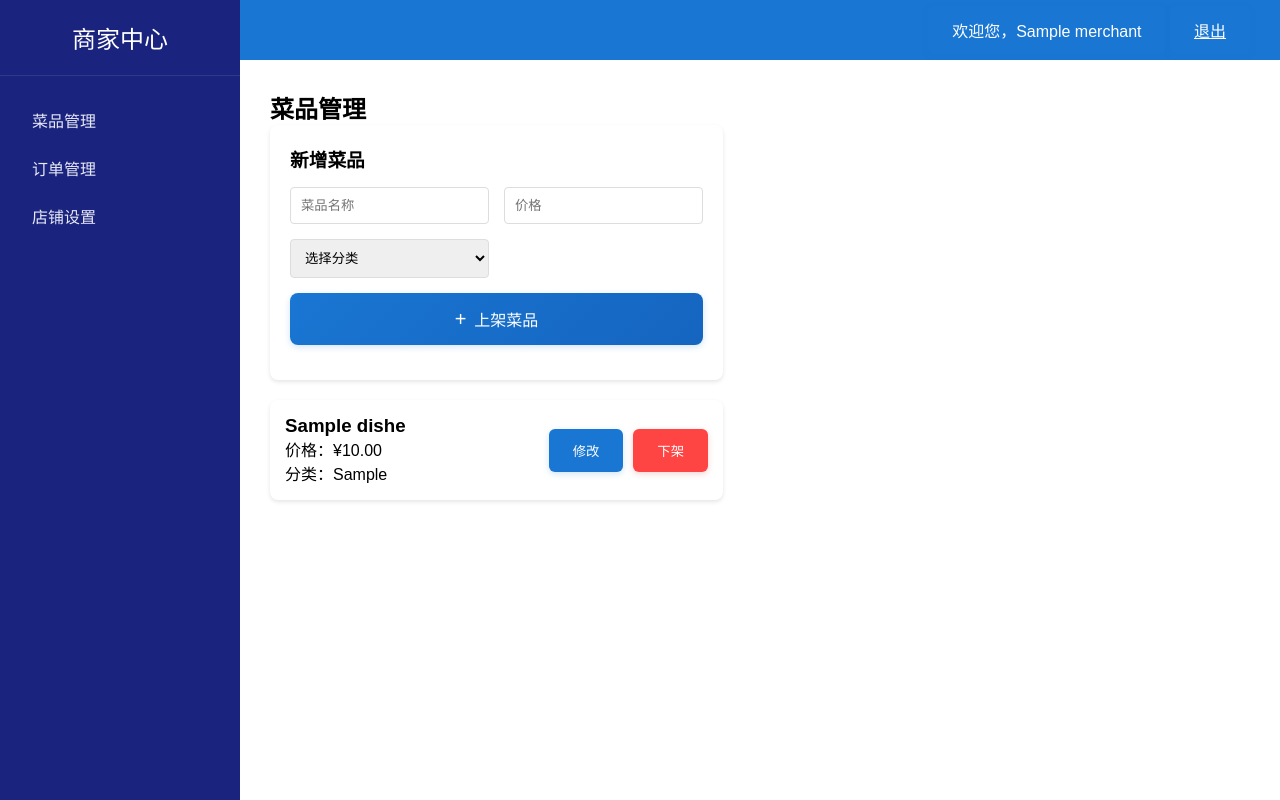
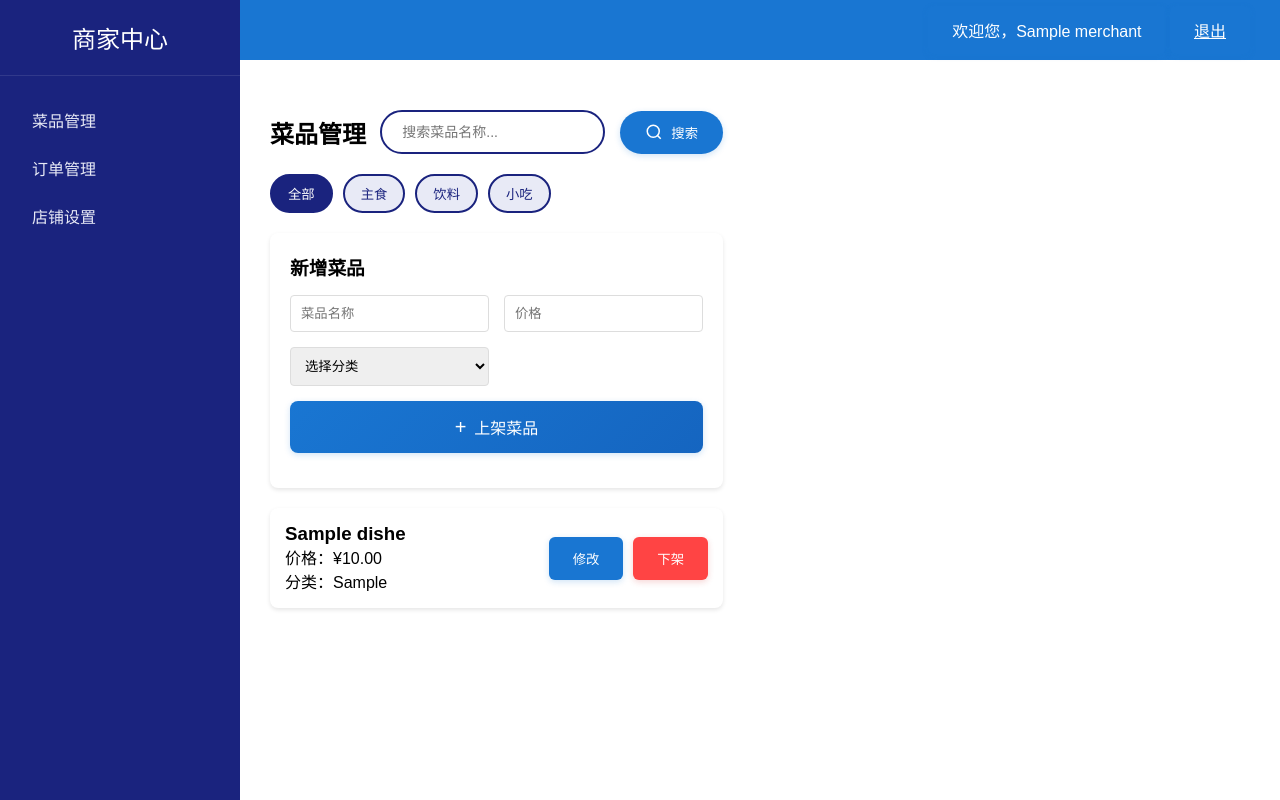
Before and after one commit to Feonixliang/TakeoutProject, a Django app: page /system/merchant in a window 1280 px wide. Run offline with Django 5.2, Linux system fonts and the light colour scheme; a user stored in the database is signed in; tables that the repository leaves empty hold one stand-in row (values such as "Sample post").

Commit message:
v0.0.10 新增搜索界面(无功能)方便之后搜索排序功能扩展

```diff
--- a/app01/templates/merchant.html
+++ b/app01/templates/merchant.html
@@ -303,6 +303,81 @@
             display: none;
             z-index: 3000;
         }
+
+        /* 新增搜索容器样式 */
+        .search-container {
+            display: flex;
+            gap: 15px;
+            margin: 20px 0;
+            align-items: center;
+        }
+
+        /* 搜索输入框样式 */
+        .search-input {
+            flex: 1;
+            max-width: 400px;
+            padding: 12px 20px;
+            border: 2px solid var(--primary-color);
+            border-radius: 30px;
+            font-size: 14px;
+            transition: all 0.3s ease;
+        }
+
+        .search-input:focus {
+            outline: none;
+            border-color: var(--secondary-color);
+            box-shadow: 0 0 8px rgba(25, 118, 210, 0.2);
+        }
+
+        /* 搜索按钮样式 */
+        .search-btn {
+            background: var(--secondary-color);
+            padding: 12px 25px;
+            border-radius: 30px;
+            display: flex;
+            align-items: center;
+            gap: 8px;
+        }
+
+        /* 分类过滤样式 */
+        .filter-group {
+            display: flex;
+            gap: 10px;
+            margin-bottom: 20px;
+        }
+
+        .filter-btn {
+            background: var(--text-light);
+            color: var(--primary-color);
+            border: 2px solid var(--primary-color);
+            padding: 8px 16px;
+            border-radius: 20px;
+            cursor: pointer;
+            transition: all 0.3s ease;
+        }
+
+        .filter-btn.active {
+            background: var(--primary-color);
+            color: white;
+        }
+
+        /* 移动端适配 */
+        @media (max-width: 768px) {
+            .section-header {
+                flex-direction: column;
+                align-items: flex-start;
+                gap: 15px;
+            }
+
+            .search-container {
+                width: 100%;
+                max-width: none;
+            }
+
+            .filter-group {
+                flex-wrap: wrap;
+            }
+        }
     </style>
 </head>
 <body>
@@ -333,7 +408,28 @@
         <main class="main-content">
             <!-- 菜品管理区域 -->
             <section id="dishes" style="display: none;">
+                <div class="section-header" style="display: flex; justify-content: space-between; align-items: center;">
                 <h2>菜品管理</h2>
+                <div class="search-container">
+                    <input type="text" class="search-input" placeholder="搜索菜品名称..." id="dish-search">
+                    <button class="user-btn search-btn">
+                        <svg width="18" height="18" viewBox="0 0 24 24" fill="none" stroke="currentColor" stroke-width="2">
+                            <circle cx="11" cy="11" r="8"/>
+                            <path d="M21 21l-4.35-4.35"/>
+                        </svg>
+                        搜索
+                    </button>
+                </div>
+                </div>
+
+                <!-- 在菜品表单下方添加分类过滤 -->
+                <div class="filter-group">
+                    <button class="filter-btn active" data-category="all">全部</button>
+                    <button class="filter-btn" data-category="主食">主食</button>
+                    <button class="filter-btn" data-category="饮料">饮料</button>
+                    <button class="filter-btn" data-category="小吃">小吃</button>
+                </div>
+
                 <!-- 修改菜品管理区域的表单部分 -->
                 <div class="dish-form">
                     <h3>新增菜品</h3>
@@ -393,7 +489,14 @@
 
             <!-- 订单管理区域（结构与骑手端订单列表相似） -->
             <section id="orders" style="display: none;">
-                <h2>进行中订单（<span id="active-count">0</span>）</h2>
+                <div class="section-header" style="display: flex; justify-content: space-between; align-items: center;">
+                    <h2>进行中订单（<span id="active-count">0</span>）</h2>
+                    <div class="search-container">
+                        <input type="text" class="search-input" placeholder="搜索订单号..." id="order-search">
+                        <button class="user-btn search-btn">搜索</button>
+                    </div>
+                </div>
+
                 <div class="order-list" id="active-orders-list">
                     <!-- 模板内容 -->
                     <div class="order-card template" style="display:none;">
```
